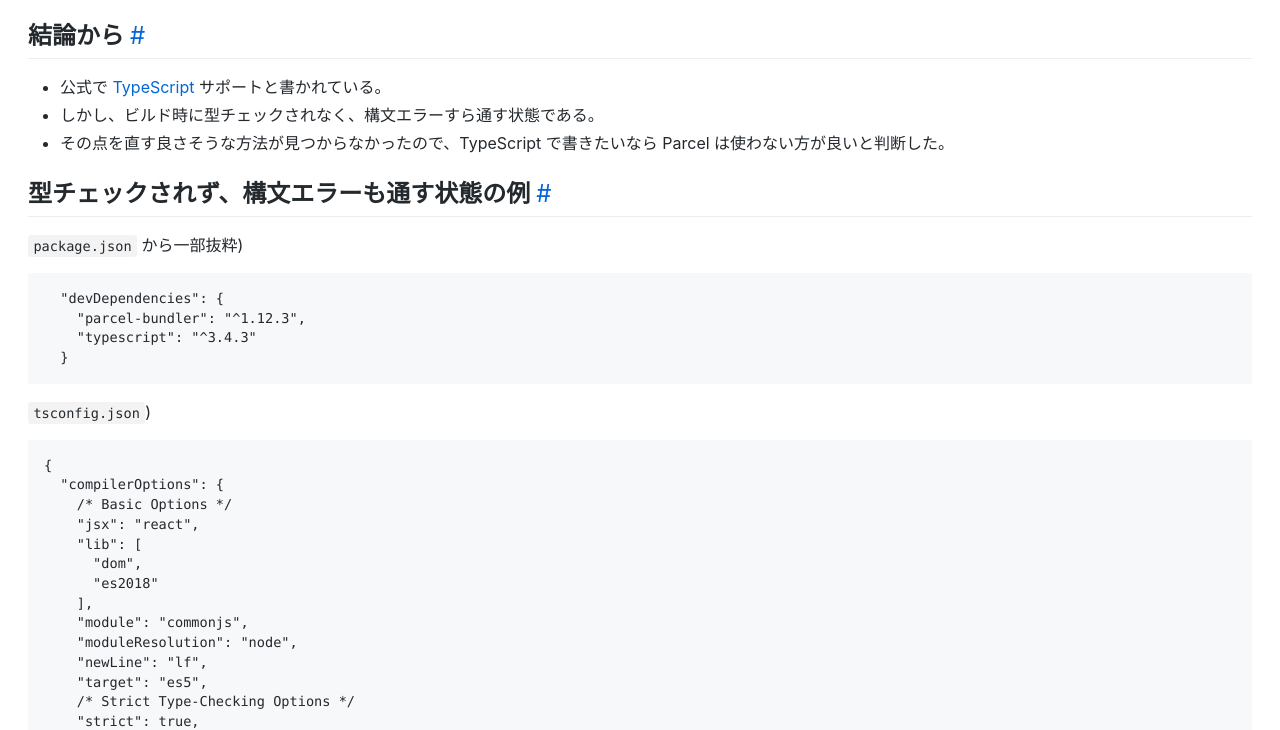
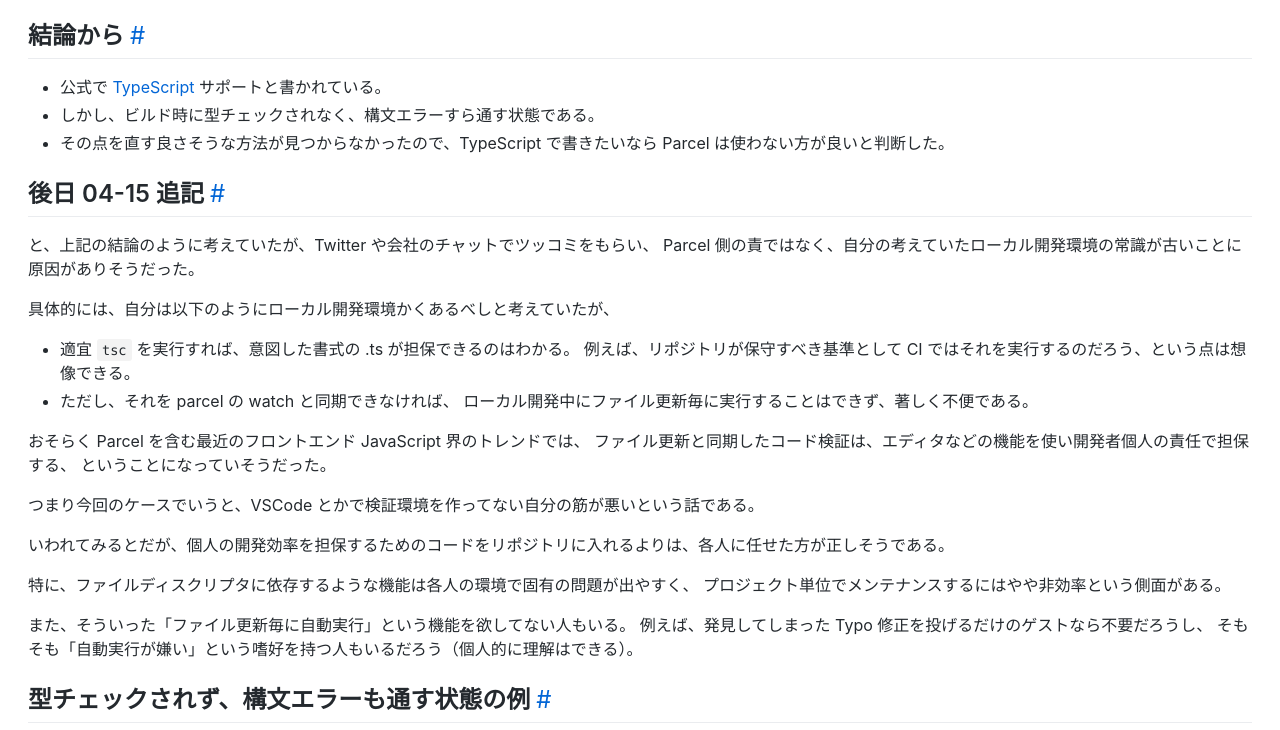
Before and after one commit to kjirou/blog, a website: page docs/articles/20190414-0001.html in a window 1280 px wide. Shown: the part 74-804 px from the top of the page. Drawn offline with Linux system fonts and the light colour scheme.

Commit message:
Update yesterday's article

```diff
--- a/docs/articles/20190414-0001.html
+++ b/docs/articles/20190414-0001.html
@@ -22,6 +22,38 @@
           <li>しかし、ビルド時に型チェックされなく、構文エラーすら通す状態である。</li>
           <li>その点を直す良さそうな方法が見つからなかったので、TypeScript で書きたいなら Parcel は使わない方が良いと判断した。</li>
         </ul>
+        <h2 id="後日-04-15-追記">後日 04-15 追記<a class="ubw-heading-slug" aria-hidden data-ubw-autolink href="#後日-04-15-追記">#</a></h2>
+        <p>
+          と、上記の結論のように考えていたが、Twitter や会社のチャットでツッコミをもらい、
+          Parcel 側の責ではなく、自分の考えていたローカル開発環境の常識が古いことに原因がありそうだった。
+        </p>
+        <p>具体的には、自分は以下のようにローカル開発環境かくあるべしと考えていたが、</p>
+        <ul>
+          <li>
+            適宜 <code>tsc</code> を実行すれば、意図した書式の .ts が担保できるのはわかる。
+            例えば、リポジトリが保守すべき基準として CI ではそれを実行するのだろう、という点は想像できる。
+          </li>
+          <li>
+            ただし、それを parcel の watch と同期できなければ、
+            ローカル開発中にファイル更新毎に実行することはできず、著しく不便である。
+          </li>
+        </ul>
+        <p>
+          おそらく Parcel を含む最近のフロントエンド JavaScript 界のトレンドでは、
+          ファイル更新と同期したコード検証は、エディタなどの機能を使い開発者個人の責任で担保する、
+          ということになっていそうだった。
+        </p>
+        <p>つまり今回のケースでいうと、VSCode とかで検証環境を作ってない自分の筋が悪いという話である。</p>
+        <p>いわれてみるとだが、個人の開発効率を担保するためのコードをリポジトリに入れるよりは、各人に任せた方が正しそうである。</p>
+        <p>
+          特に、ファイルディスクリプタに依存するような機能は各人の環境で固有の問題が出やすく、
+          プロジェクト単位でメンテナンスするにはやや非効率という側面がある。
+        </p>
+        <p>
+          また、そういった「ファイル更新毎に自動実行」という機能を欲してない人もいる。
+          例えば、発見してしまった Typo 修正を投げるだけのゲストなら不要だろうし、
+          そもそも「自動実行が嫌い」という嗜好を持つ人もいるだろう（個人的に理解はできる）。
+        </p>
         <h2 id="型チェックされず、構文エラーも通す状態の例">型チェックされず、構文エラーも通す状態の例<a class="ubw-heading-slug" aria-hidden data-ubw-autolink href="#型チェックされず、構文エラーも通す状態の例">#</a></h2>
         <p><code>package.json</code> から一部抜粋)</p>
         <pre><code>  "devDependencies": {
@@ -127,7 +159,7 @@
       </div>
       <hr class="ubw-end-of-main-content">
       <ul class="ubw-meta-data">
-        <li class="ubw-meta-data-last-updated-at"><span>Last updated at:</span><span>2019-04-14 15:38:03 (Asia/Tokyo)</span></li>
+        <li class="ubw-meta-data-last-updated-at"><span>Last updated at:</span><span>2019-04-15 18:18:26 (Asia/Tokyo)</span></li>
         <li class="ubw-meta-data-back-to-top"><a href="/blog/">Back to the Top</a></li>
       </ul>
     </div>
--- a/docs/atom-feed.xml
+++ b/docs/atom-feed.xml
@@ -2,14 +2,14 @@
 <feed xmlns="http://www.w3.org/2005/Atom">
     <id>https://kjirou.github.io/blog</id>
     <title>それなりブログ</title>
-    <updated>2019-04-14T07:30:52.828Z</updated>
+    <updated>2019-04-15T09:18:48.899Z</updated>
     <generator>https://github.com/jpmonette/feed</generator>
     <entry>
         <title type="html"><![CDATA[Parcel で TypeScript を使うのを諦めた話]]></title>
         <id>https://kjirou.github.io/blog/articles/20190414-0001.html</id>
         <link href="https://kjirou.github.io/blog/articles/20190414-0001.html">
         </link>
-        <updated>2019-04-14T06:38:03.000Z</updated>
+        <updated>2019-04-15T09:18:26.000Z</updated>
     </entry>
     <entry>
         <title type="html"><![CDATA[config.assets の値を修正したら rails tmp:clear]]></title>
```
Also changed, not shown: blog-source/articles/20190414-0001.md (+29 -1 lines), docs/index.html (+1 -1 lines).
